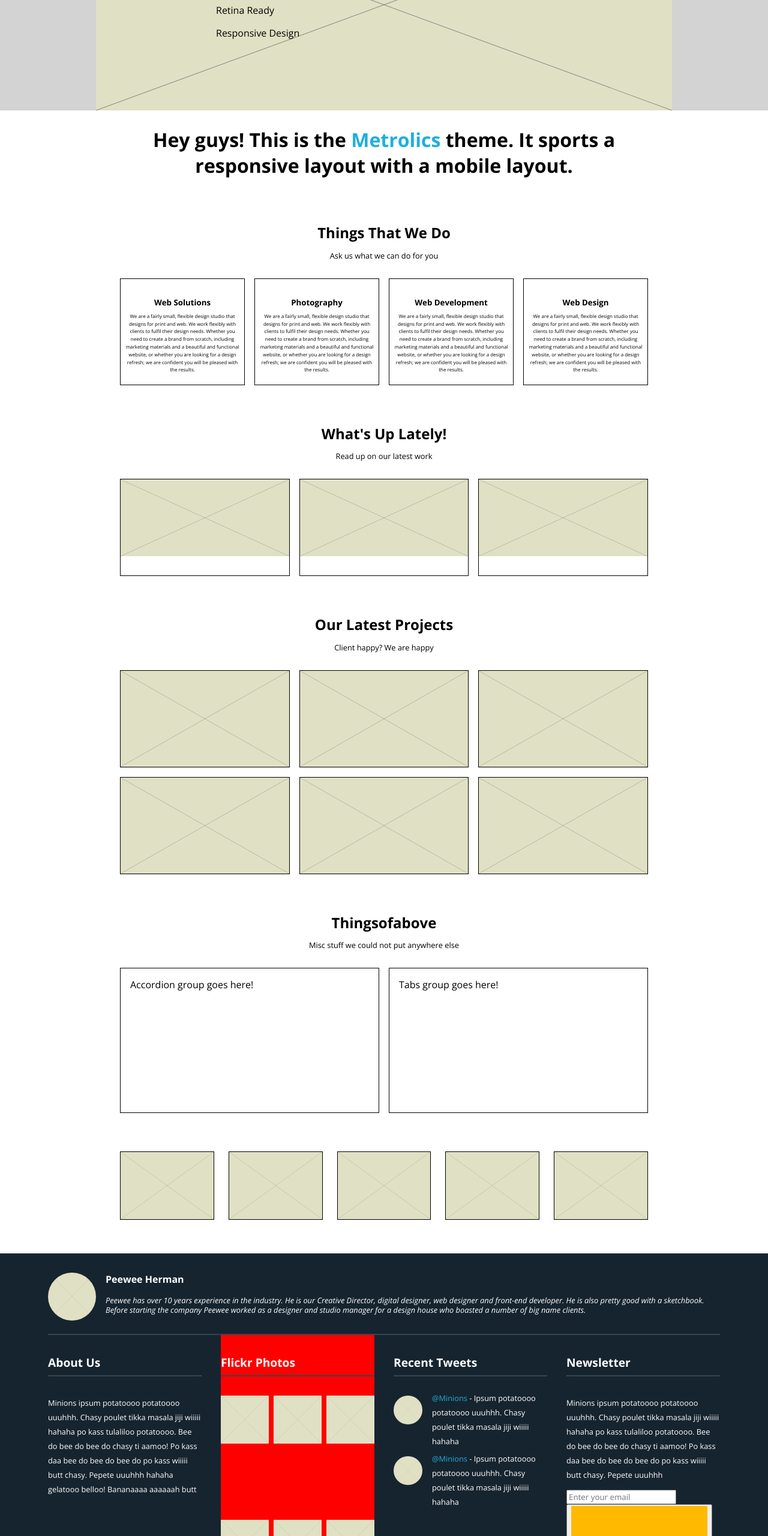
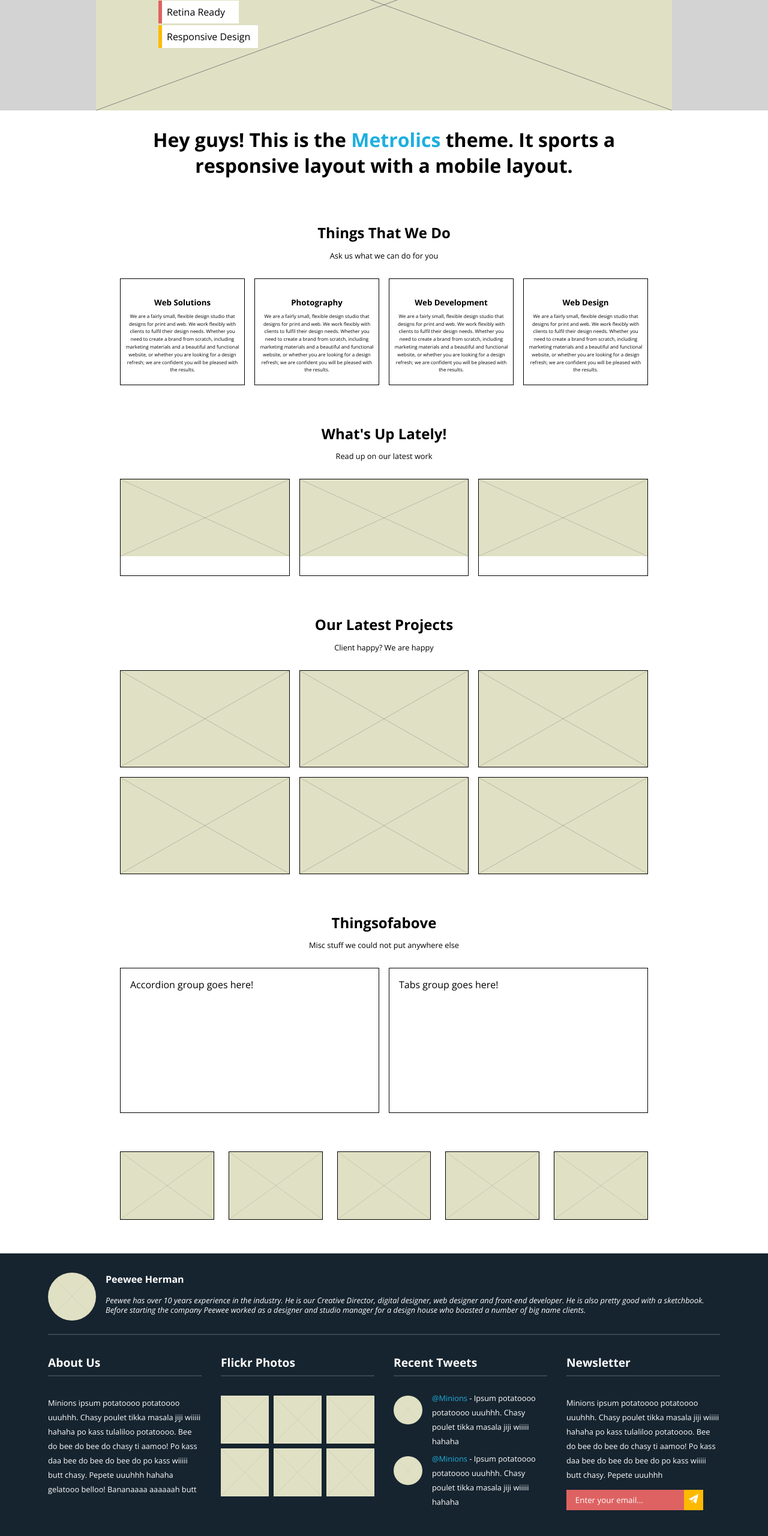
Before and after one commit to sforouzan/Assignment-LAB-02A, a website built with webpack: page index.html in a window 1280 px wide. Shown: the part 240-2800 px from the top of the page at 60% size. Built offline with nearby package versions, Linux system fonts and the light colour scheme; files whose address does not match are found by name; a web font is replaced by a local one.

Commit message:
footer layout done, list items on banner added and styled

```diff
--- a/index.html
+++ b/index.html
@@ -185,14 +185,14 @@
           <h5 class="footer_content_title">Flickr Photos</h5>
           <div class="image_grid">
             <div class="gallery_row">
-              <img class="gallery_image" src="placeholder.svg"/>
-              <img class="gallery_image" src="placeholder.svg"/>
-              <img class="gallery_image" src="placeholder.svg"/>
+              <img class="gallery_image" src="./images/placeholder.svg"/>
+              <img class="gallery_image" src="./images/placeholder.svg"/>
+              <img class="gallery_image" src="./images/placeholder.svg"/>
             </div>
             <div class="gallery_row">
-              <img class="gallery_image" src="placeholder.svg"/>
-              <img class="gallery_image" src="placeholder.svg"/>
-              <img class="gallery_image" src="placeholder.svg"/>
+              <img class="gallery_image" src="./images/placeholder.svg"/>
+              <img class="gallery_image" src="./images/placeholder.svg"/>
+              <img class="gallery_image" src="./images/placeholder.svg"/>
             </div>
           </div>
         </div>
@@ -200,11 +200,11 @@
         <div class="footer_tweets">
           <h5 class="footer_content_title">Recent Tweets</h5>
           <div class="tweet_container">
-            <img class="twitter_icon" src="placeholder.svg">
+            <img class="twitter_icon" src="./images/placeholder.svg">
             <p class="tweet"><span class="blue_text">@Minions</span> - Ipsum potatoooo potatoooo uuuhhh. Chasy poulet tikka masala jiji wiiiii hahaha</p>
           </div>
           <div class="tweet_container">
-            <img class="twitter_icon" src="placeholder.svg">
+            <img class="twitter_icon" src="./images/placeholder.svg">
             <p class="tweet"><span class="blue_text">@Minions</span> - Ipsum potatoooo potatoooo uuuhhh. Chasy poulet tikka masala jiji wiiiii hahaha</p>
           </div>
         </div>
@@ -213,9 +213,9 @@
           <h5 class="footer_content_title">Newsletter</h5>
           <p class="footer_news_text">Minions ipsum potatoooo potatoooo uuuhhh. Chasy poulet tikka masala jiji wiiiii hahaha po kass tulaliloo potatoooo. Bee do bee do bee do chasy ti aamoo! Po kass daa bee do bee do bee do po kass wiiiii butt chasy. Pepete uuuhhh</p>
           <div class="email_input">
-            <input class="email" type="email" placeholder="Enter your email"/>
-            <button class="submit" type="submit">
-              <img src="images/email.png" class="email_icon">
+            <input class="email" type="email" placeholder="Enter your email..."/>
+            <button class="submit_button" type="submit">
+              <img src="./images/submit.png" class="email_icon">
             </button>
           </div>
 
--- a/styles.css
+++ b/styles.css
@@ -141,27 +141,55 @@
     background-color: lightgrey;
     display: flex;
     justify-content: center;
+    position: relative;
 }
 
 .carousel_inner_width {
     height: 100%;
     width: 60rem;
+    position: relative;
+    max-width: 100%;
 }
 
 .carousel_img {
     height: 100%;
     width: 100%;
+    display: block;
 }
 
 .list {
     position: absolute;
-    top: 12rem;
-    left: 20rem;
+    top: 7rem;
+    left: 4rem;
     list-style: none;
+    z-index: 1;
 }
 
 .list_item {
     padding-bottom: 1rem;
+}
+
+.list :nth-child(1) {
+    background-color: white;
+    width: 6rem;
+    padding: 0.5rem;
+    margin-bottom: 0.2rem;
+    border-left: solid 6px #186aa2;
+}
+
+.list :nth-child(2) {
+    background-color: white;
+    width: 7rem;
+    padding: 0.5rem;
+    margin-bottom: 0.2rem;
+    border-left: solid 6px #df6260;
+}
+
+.list :nth-child(3) {
+    background-color: white;
+    width: 9rem;
+    padding: 0.5rem;
+    border-left: solid 6px #fcbb00;
 }
 
 .greeting_container {
@@ -243,7 +271,6 @@
     text-align: center;
     line-height: 0.8rem;
 }
-
 
 .recents_card_container {
     display: flex;
@@ -388,7 +415,6 @@
     display: flex;
     flex-direction: column;
     flex: 1;
-    background-color: red;
 }
 
 .image_grid {
@@ -396,6 +422,7 @@
     flex-wrap: wrap;
     width: 100%;
     flex: 1;
+    align-content: flex-start;
 }
 
 .gallery_row {
@@ -404,7 +431,6 @@
     gap: 0.5rem;
     margin-bottom: 0.5rem;
 }
-
 
 .gallery_image {
     width: 5rem;
@@ -441,3 +467,29 @@
     font-size: 0.8rem;
     line-height: 1.5rem;
 }
+
+.email {
+    height: 2rem;
+    border: none;
+    background-color: #de6262;
+    width: 12rem;
+}
+
+.email::placeholder {
+    color: white;
+    padding-left: 0.8rem;
+}
+
+.email_input {
+    display: flex;
+}
+
+.submit_button {
+    background-color: #ffb901;
+    border: none;
+    width: 2rem;
+}
+
+.email_icon {
+    width: 1rem;
+}
```
Also changed, not shown: images/email.png (deleted), images/submit.png (added).
